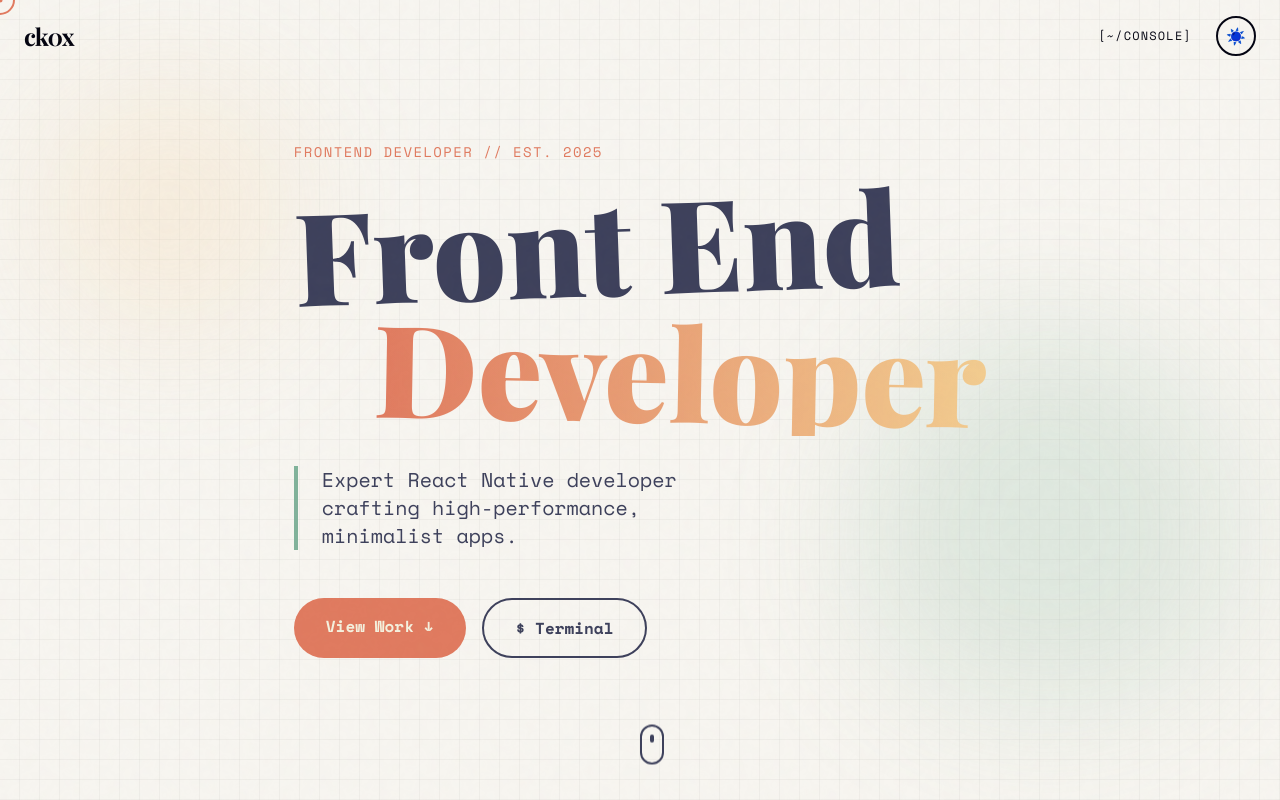
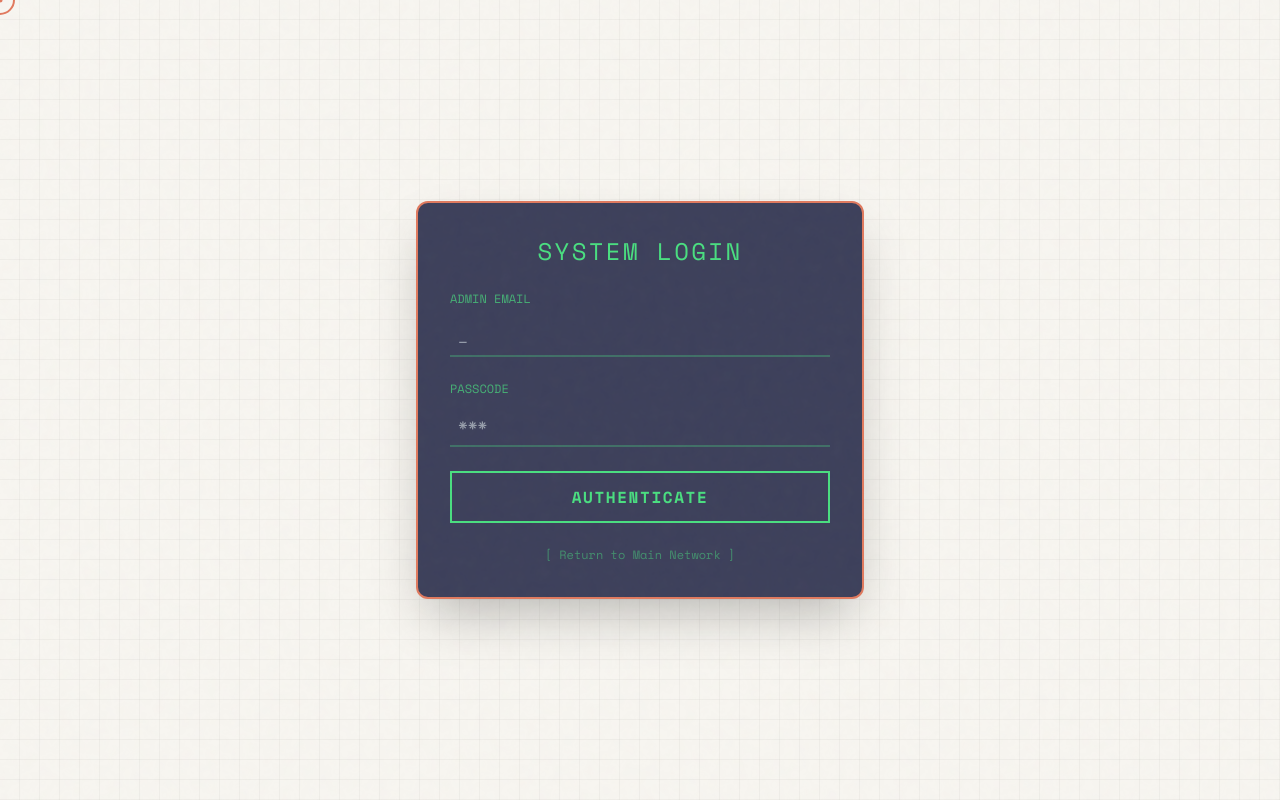
Before and after one commit to ck0xdev/portfolio, a React (Vite) app: page /admin in a window 1280 px wide. Shown: the top 800 px of the page. Built offline with nearby package versions, Linux system fonts and the light colour scheme; no server answers.

Commit message:
Some Changes

```diff
--- a/package.json
+++ b/package.json
@@ -11,7 +11,8 @@
   "dependencies": {
     "@emailjs/browser": "^4.4.1",
     "react": "^18.3.1",
-    "react-dom": "^18.3.1"
+    "react-dom": "^18.3.1",
+    "react-router-dom": "^7.14.0"
   },
   "devDependencies": {
     "@vitejs/plugin-react": "^4.3.1",
--- a/src/App.jsx
+++ b/src/App.jsx
@@ -1,40 +1,44 @@
-import { useState, useEffect } from 'react'
-import Loader from './components/Loader'
-import CustomCursor from './components/CustomCursor'
-import Navbar from './components/Navbar'
-import Terminal from './components/Terminal'
-import Hero from './components/Hero'
-import About from './components/About'
-import Skills from './components/Skills'
-import Work from './components/Work'
-import Contact from './components/Contact'
-import Footer from './components/Footer'
+import { useState, useEffect } from "react";
+import { BrowserRouter as Router, Routes, Route } from "react-router-dom";
 
-export default function App() {
-  const [loaded, setLoaded] = useState(false)
-  const [terminalOpen, setTerminalOpen] = useState(false)
+import Loader from "./components/Loader";
+import CustomCursor from "./components/CustomCursor";
+import Navbar from "./components/Navbar";
+import Terminal from "./components/Terminal";
+import Hero from "./components/Hero";
+import About from "./components/About";
+import Skills from "./components/Skills";
+import Work from "./components/Work";
+import Contact from "./components/Contact";
+import Footer from "./components/Footer";
+
+// Make sure you created these two in src/pages/
+import Admin from "./pages/Admin";
+import Dashboard from "./pages/Dashboard";
+
+// ─── 1. We define Home right here so you don't need a separate Home.jsx file ───
+function Home() {
+  const [loaded, setLoaded] = useState(false);
+  const [terminalOpen, setTerminalOpen] = useState(false);
 
   // Global keyboard shortcut for terminal (backtick / tilde)
   useEffect(() => {
     const handler = (e) => {
-      if (e.key === '`' || e.key === '~') {
-        e.preventDefault()
-        setTerminalOpen((prev) => !prev)
+      if (e.key === "`" || e.key === "~") {
+        e.preventDefault();
+        setTerminalOpen((prev) => !prev);
       }
-    }
-    window.addEventListener('keydown', handler)
-    return () => window.removeEventListener('keydown', handler)
-  }, [])
+    };
+    window.addEventListener("keydown", handler);
+    return () => window.removeEventListener("keydown", handler);
+  }, []);
 
-  const toggleTerminal = () => setTerminalOpen((prev) => !prev)
+  const toggleTerminal = () => setTerminalOpen((prev) => !prev);
 
   return (
     <div className="paper-texture text-retro-navy dark:text-retro-cream transition-colors duration-500 overflow-x-hidden">
       {/* Grain overlay */}
       <div className="grain-overlay" />
-
-      {/* Custom cursor (desktop only) */}
-      <CustomCursor />
 
       {/* Loader — shown until countdown completes */}
       {!loaded && <Loader onDone={() => setLoaded(true)} />}
@@ -56,5 +60,21 @@ export default function App() {
 
       <Footer />
     </div>
-  )
+  );
 }
+
+// ─── 2. This is the main App component that handles the routing ───
+export default function App() {
+  return (
+    <Router>
+      {/* Custom Cursor stays global so it works on all pages */}
+      <CustomCursor />
+
+      <Routes>
+        <Route path="/" element={<Home />} />
+        <Route path="/admin" element={<Admin />} />
+        <Route path="/dashboard" element={<Dashboard />} />
+      </Routes>
+    </Router>
+  );
+}
--- a/src/components/Terminal.jsx
+++ b/src/components/Terminal.jsx
@@ -1,4 +1,5 @@
 import { useState, useRef, useEffect } from 'react'
+import { useNavigate } from 'react-router-dom' // Added for routing
 
 const COMMANDS = {
   help: () => 'Available commands: about, skills, contact, clear, exit',
@@ -10,6 +11,7 @@ const COMMANDS = {
 }
 
 export default function Terminal({ open, onClose }) {
+  const navigate = useNavigate() // Initialize navigation
   const [lines, setLines] = useState([
     { text: "Welcome to ck0x portfolio", type: 'info' },
     { text: "Type 'help' for available commands", type: 'info' },
@@ -45,6 +47,19 @@ export default function Terminal({ open, onClose }) {
       setTimeout(onClose, 400)
       return
     }
+
+    // ADDED: Secret Admin Command Redirect
+    if (cmd === 'admin') {
+      newLines.push({ text: 'Authenticating... Redirecting to Secure Gateway.', type: 'info' })
+      setLines(newLines)
+      setTimeout(() => {
+        onClose()
+        setLines([]) // Reset terminal lines for next open
+        navigate('/admin') // Redirect to admin page
+      }, 800)
+      return
+    }
+
     if (COMMANDS[cmd]) {
       newLines.push({ text: COMMANDS[cmd](), type: 'out' })
     } else if (cmd) {
--- /dev/null
+++ b/src/lib/firebase.js
@@ -0,0 +1,19 @@
+import { initializeApp } from "firebase/app";
+import { getAuth } from "firebase/auth";
+import { getFirestore } from "firebase/firestore";
+
+const firebaseConfig = {
+  apiKey: import.meta.env.VITE_FIREBASE_API_KEY,
+  authDomain: import.meta.env.VITE_FIREBASE_AUTH_DOMAIN,
+  projectId: import.meta.env.VITE_FIREBASE_PROJECT_ID,
+  storageBucket: import.meta.env.VITE_FIREBASE_STORAGE_BUCKET,
+  messagingSenderId: import.meta.env.VITE_FIREBASE_MESSAGING_SENDER_ID,
+  appId: import.meta.env.VITE_FIREBASE_APP_ID
+};
+
+// Initialize Firebase
+const app = initializeApp(firebaseConfig);
+
+// Export services
+export const auth = getAuth(app);
+export const db = getFirestore(app);
--- /dev/null
+++ b/src/pages/Admin.jsx
@@ -0,0 +1,72 @@
+import { useState } from 'react'
+import { useNavigate } from 'react-router-dom'
+
+export default function Admin() {
+  const [email, setEmail] = useState('')
+  const [password, setPassword] = useState('')
+  const [error, setError] = useState('')
+  const navigate = useNavigate()
+
+  const handleLogin = (e) => {
+    e.preventDefault()
+    // Hardcoded check for now (We can connect Firebase later)
+    if (email === 'admin@ck0x.dev' && password === 'admin123') {
+      navigate('/dashboard')
+    } else {
+      setError('ACCESS DENIED. Invalid credentials.')
+    }
+  }
+
+  return (
+    <div className="min-h-screen flex items-center justify-center px-6 paper-texture">
+      <div className="grain-overlay" />
+
+      <div className="max-w-md w-full bg-retro-navy dark:bg-black p-8 rounded-xl border-2 border-retro-terra text-green-400 font-mono shadow-2xl relative z-10">
+        <h2 className="text-2xl mb-6 text-center tracking-widest uppercase">System Login</h2>
+
+        <form onSubmit={handleLogin} className="space-y-6">
+          <div>
+            <label className="block text-xs uppercase mb-2 opacity-70">Admin Email</label>
+            <input
+              type="email"
+              value={email}
+              onChange={(e) => setEmail(e.target.value)}
+              className="w-full bg-transparent border-b-2 border-green-400/30 p-2 focus:outline-none focus:border-green-400 transition-colors"
+              placeholder="_"
+              required
+            />
+          </div>
+          <div>
+            <label className="block text-xs uppercase mb-2 opacity-70">Passcode</label>
+            <input
+              type="password"
+              value={password}
+              onChange={(e) => setPassword(e.target.value)}
+              className="w-full bg-transparent border-b-2 border-green-400/30 p-2 focus:outline-none focus:border-green-400 transition-colors"
+              placeholder="***"
+              required
+            />
+          </div>
+
+          {error && <p className="text-retro-terra text-sm animate-pulse">{error}</p>}
+
+          <button
+            type="submit"
+            className="w-full py-3 mt-4 border-2 border-green-400 hover:bg-green-400 hover:text-black transition-colors uppercase font-bold tracking-widest cursor-none"
+            data-cursor
+          >
+            Authenticate
+          </button>
+        </form>
+
+        <button
+          onClick={() => navigate('/')}
+          className="mt-6 text-xs text-center w-full opacity-50 hover:opacity-100 transition-opacity cursor-none"
+          data-cursor
+        >
+          [ Return to Main Network ]
+        </button>
+      </div>
+    </div>
+  )
+}
--- /dev/null
+++ b/src/pages/Dashboard.jsx
@@ -0,0 +1,39 @@
+import { useNavigate } from 'react-router-dom'
+
+export default function Dashboard() {
+  const navigate = useNavigate()
+
+  return (
+    <div className="min-h-screen p-10 paper-texture text-retro-navy dark:text-retro-cream">
+      <div className="grain-overlay" />
+
+      <div className="max-w-6xl mx-auto relative z-10">
+        <header className="flex justify-between items-center mb-12 border-b-2 border-current pb-6">
+          <h1 className="font-serif text-4xl font-bold">Control Center</h1>
+          <button
+            onClick={() => navigate('/')}
+            className="font-mono text-sm uppercase px-4 py-2 border border-current rounded hover:bg-retro-terra hover:border-retro-terra hover:text-white transition-all cursor-none"
+            data-cursor
+          >
+            Logout
+          </button>
+        </header>
+
+        <div className="grid md:grid-cols-3 gap-8 font-mono">
+          <div className="p-6 border-2 border-retro-teal rounded-xl bg-retro-teal/10">
+            <h2 className="text-xl mb-2 font-bold uppercase">Messages</h2>
+            <p className="opacity-70 text-sm">0 Unread Transmissions</p>
+          </div>
+          <div className="p-6 border-2 border-retro-mustard rounded-xl bg-retro-mustard/10">
+            <h2 className="text-xl mb-2 font-bold uppercase">Projects</h2>
+            <p className="opacity-70 text-sm">Manage Portfolio Works</p>
+          </div>
+          <div className="p-6 border-2 border-retro-terra rounded-xl bg-retro-terra/10">
+            <h2 className="text-xl mb-2 font-bold uppercase">System Stats</h2>
+            <p className="opacity-70 text-sm">All Systems Operational</p>
+          </div>
+        </div>
+      </div>
+    </div>
+  )
+}
```
Also changed, not shown: 2 other files (tests, documents, lock files or other folders).
